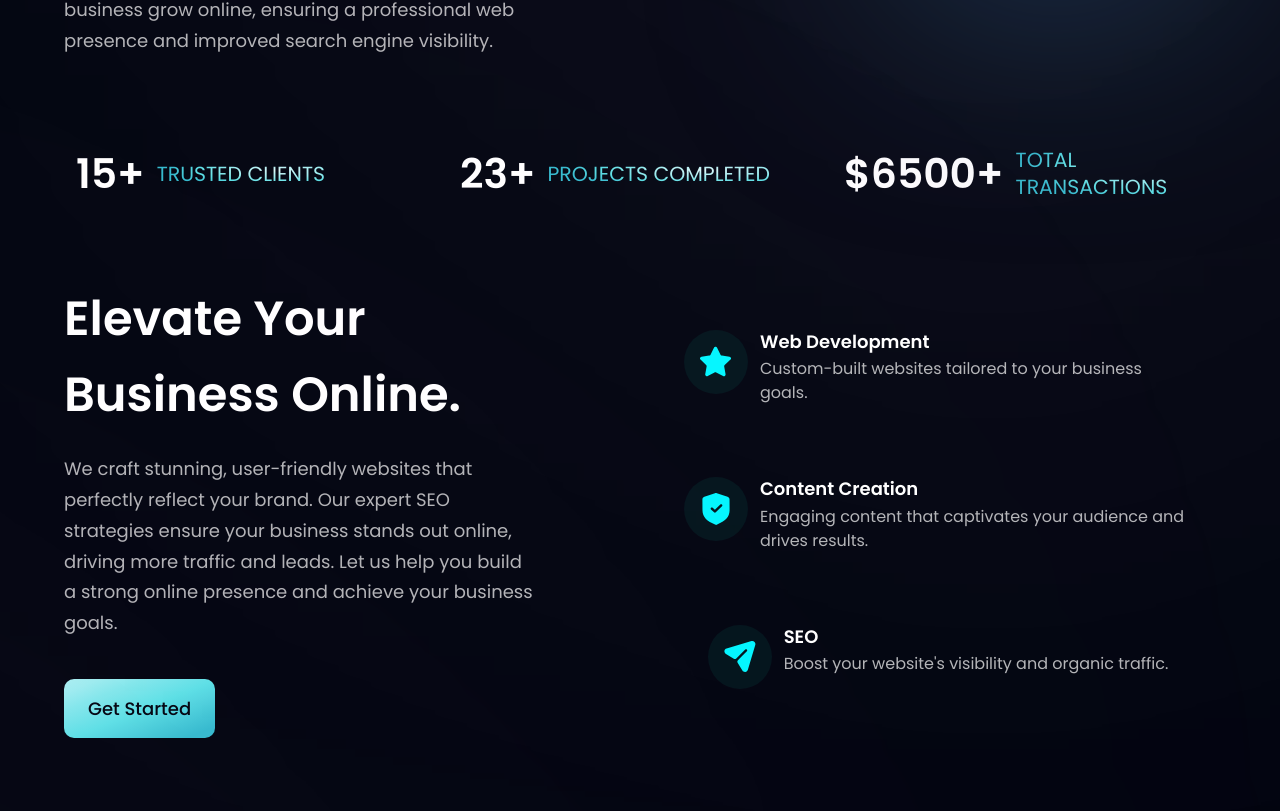
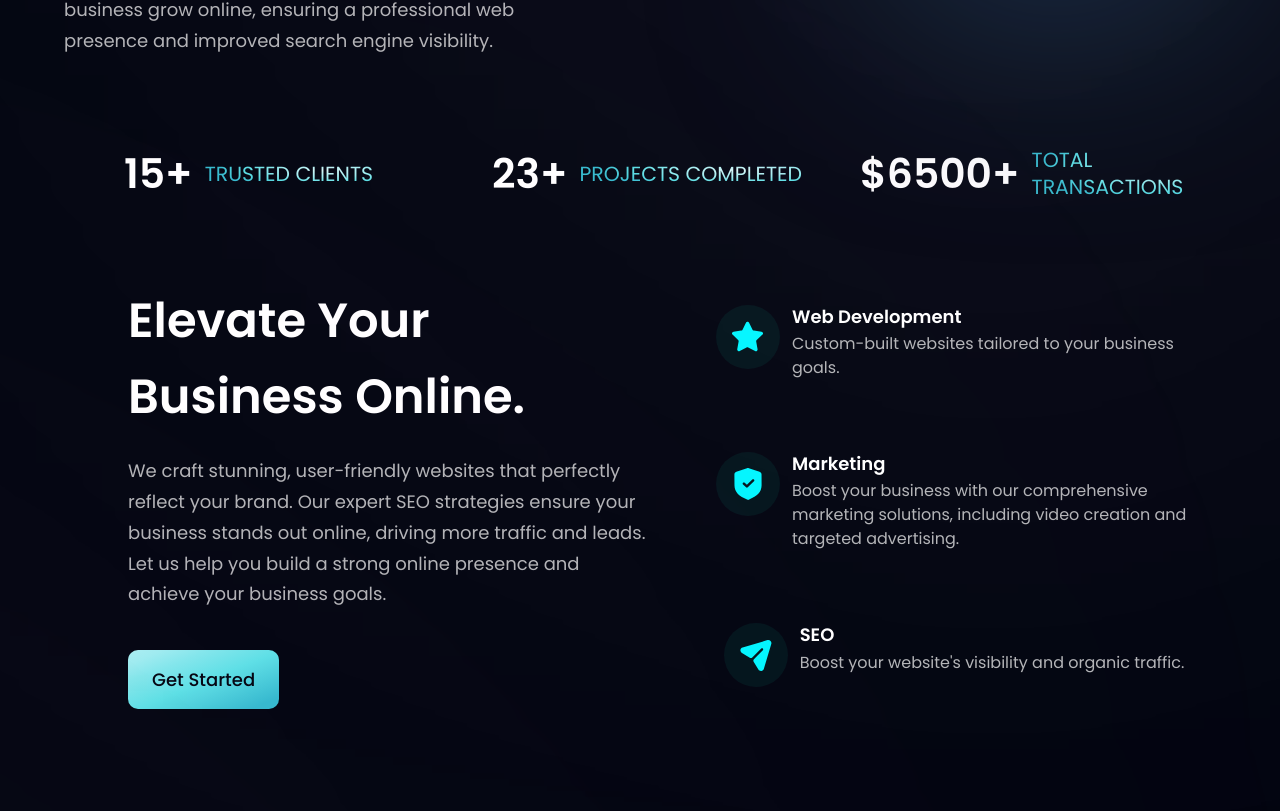
Before and after one commit to Will513r/Tech-dad-media, a React (Vite) app: page / in a window 1280 px wide. Shown: the part 869-1680 px from the top of the page. Built offline with nearby package versions, Linux system fonts and the light colour scheme.

Commit message:
about us done

```diff
--- a/src/components/Business.jsx
+++ b/src/components/Business.jsx
@@ -25,12 +25,10 @@ const FeatureCard = ({ icon, title, content, index }) => (
 );
 
 const Business = () => (
-  <section id="about" className={layout.section}>
+  <section id="about" className={`${layout.section} ml-0 sm:ml-16`}>
     <div className={layout.sectionInfo}>
-      <h2 className={styles.heading2}>
-        Elevate Your <br className="sm:block hidden" /> Business Online.
-      </h2>
-      <p className={`${styles.paragraph} max-w-[470px] mt-5`}>
+      <h2 className={styles.heading2}>Elevate Your Business Online.</h2>
+      <p className={`${styles.paragraph} max-w-[600px] mt-5`}>
         We craft stunning, user-friendly websites that perfectly reflect your
         brand. Our expert SEO strategies ensure your business stands out online,
         driving more traffic and leads. Let us help you build a strong online
--- a/src/components/Stats.jsx
+++ b/src/components/Stats.jsx
@@ -3,7 +3,7 @@ import styles from "../style";
 
 const Stats = () => (
   <section
-    className={`${styles.flexCenter} flex-row flex-wrap  mb-4 sm:my-20 sm:mb-1`}
+    className={`${styles.flexCenter} flex-row flex-wrap  mb-4 sm:my-20 sm:mb-1 ml-0 sm:ml-12`}
   >
     {stats.map((stat) => (
       <div
--- a/src/constants/index.js
+++ b/src/constants/index.js
@@ -48,9 +48,9 @@ export const features = [
   {
     id: "feature-2",
     icon: shield,
-    title: "Content Creation",
+    title: "Marketing",
     content:
-      "Engaging content that captivates your audience and drives results.",
+      "Boost your business with our comprehensive marketing solutions, including video creation and targeted advertising.",
   },
   {
     id: "feature-3",
--- a/src/style.js
+++ b/src/style.js
@@ -1,8 +1,10 @@
 const styles = {
   boxWidth: "xl:max-w-[1280px] w-full",
 
-  heading2: "font-poppins font-semibold xs:text-[48px] text-[40px] text-white xs:leading-[76.8px] leading-[66.8px] w-full",
-  paragraph: "font-poppins font-normal text-dimWhite text-[18px] leading-[30.8px]",
+  heading2:
+    "font-poppins font-semibold xs:text-[48px] text-[40px] text-white xs:leading-[76.8px] leading-[66.8px] w-full",
+  paragraph:
+    "font-poppins font-normal text-dimWhite text-[18px] leading-[30.8px]",
 
   flexCenter: "flex justify-center items-center",
   flexStart: "flex justify-center items-start",
```
